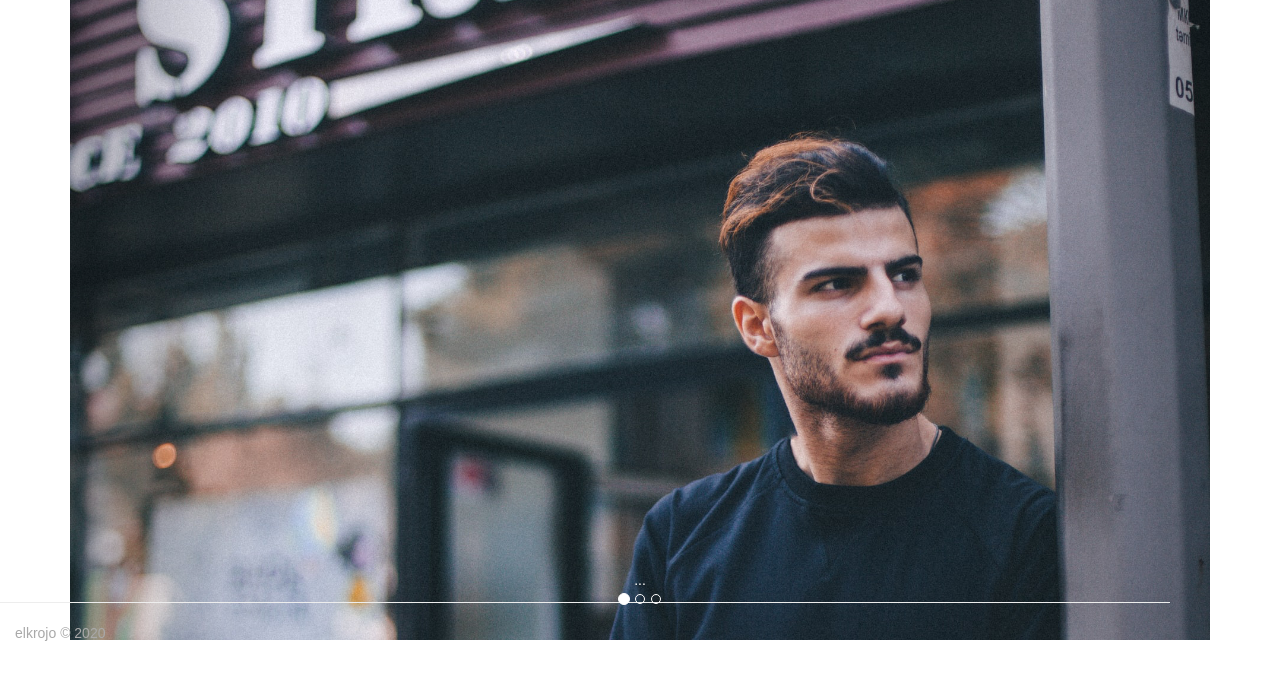
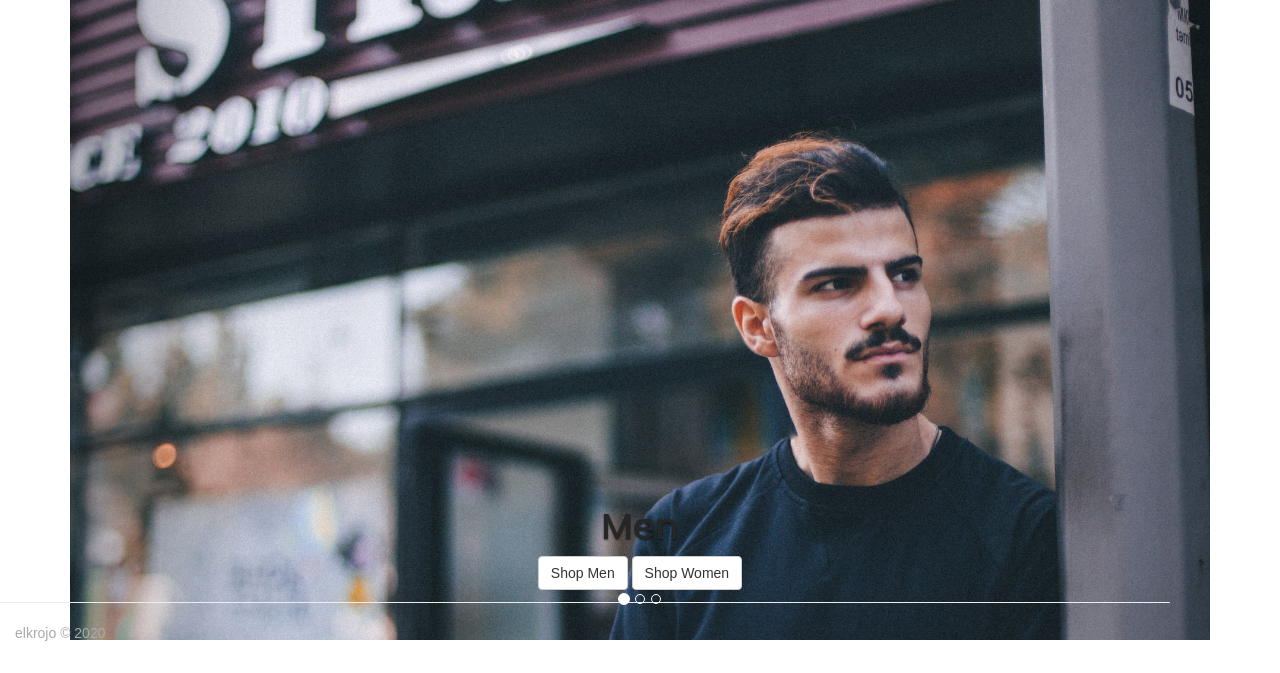
Before and after one commit to elkrojo/croiglas-shop, a Django app: page / in a window 1280 px wide. Shown: the part 127-800 px from the top of the page. Run offline with Django 3.2, Linux system fonts and the light colour scheme; parts of the project's set-up code (start-up, migrations or seed data) failed here and were passed over; some libraries are stand-ins or nearby versions; some web fonts are replaced.

```diff
--- a/home/templates/index.html
+++ b/home/templates/index.html
@@ -19,7 +19,9 @@
 				<img src="{% static 'img/carousel-men.jpg' %}" alt="Mens Fashion">
             </a>
             <div class="carousel-caption">
-					...
+                <h1>Men</h1>
+                <a href="#" class="btn btn-default">Shop Men</a>
+                <a href="#" class="btn btn-default">Shop Women</a>
             </div>
 		</div>
 		<div class="item">
@@ -27,19 +29,21 @@
 				<img src="{% static 'img/carousel-women.jpg' %}" alt="Womens Fashion">
             </a>
             <div class="carousel-caption">
-					...
+                <h1>Women</h1>
+                <a href="#" class="btn btn-default">Shop Men</a>
+                <a href="#" class="btn btn-default">Shop Women</a>
             </div>
 		</div>
-
 		<div class="item">
 			<a href="#">
 				<img src="{% static 'img/carousel-sale.jpg' %}" alt="Sale Items">
             </a>
             <div class="carousel-caption">
-					...
+                <h1>Discount</h1>
+                <a href="#" class="btn btn-default">Shop Men</a>
+                <a href="#" class="btn btn-default">Shop Women</a>
             </div>
         </div>
-
 	</div>
 
 	<!-- Controls -->
```
Lines whose indentation alone changed are shown as unchanged.
